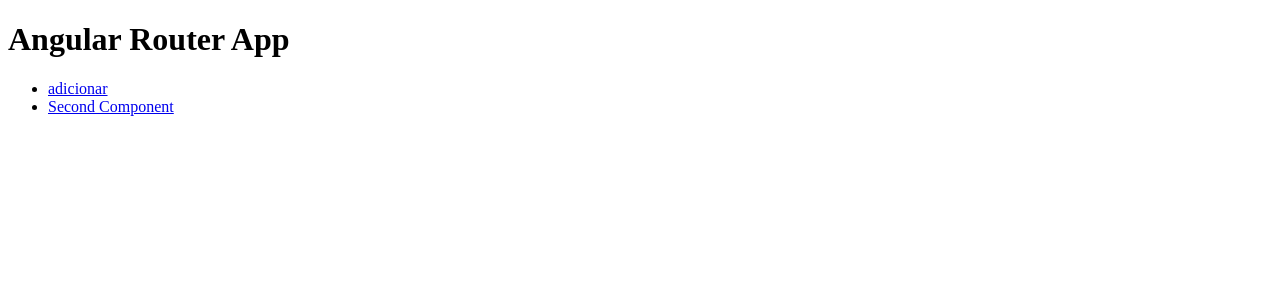
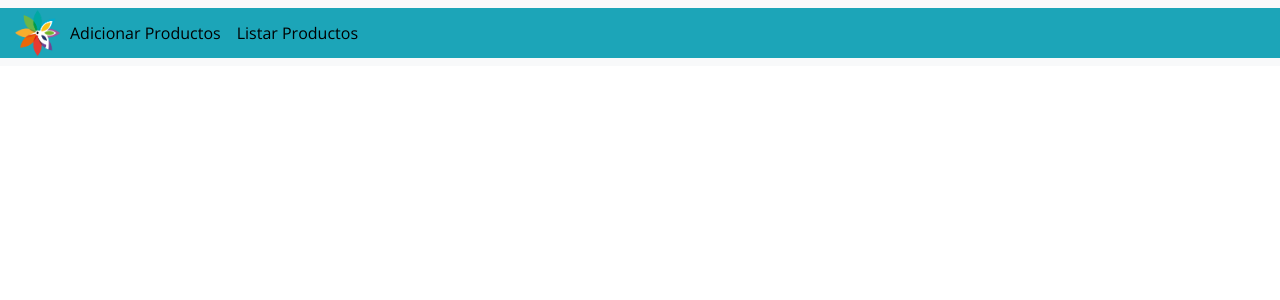
Before and after one commit to Kmylho/PruebaTecnicaAngular, an Angular app: page / in a window 1280 px wide. Shown: the top 300 px of the page. Built offline with nearby package versions, Linux system fonts and the light colour scheme.

Commit message:
bootstrap

```diff
--- a/angular.json
+++ b/angular.json
@@ -25,9 +25,12 @@
               "src/assets"
             ],
             "styles": [
+              "node_modules/bootstrap/dist/css/bootstrap.min.css",
               "src/styles.css"
             ],
-            "scripts": []
+            "scripts": [
+              "node_modules/bootstrap/dist/js/bootstrap.bundle.min.js"
+            ]
           },
           "configurations": {
             "production": {
--- a/package.json
+++ b/package.json
@@ -18,6 +18,7 @@
     "@angular/platform-browser": "^16.0.0",
     "@angular/platform-browser-dynamic": "^16.0.0",
     "@angular/router": "^16.0.0",
+    "bootstrap": "^5.3.1",
     "rxjs": "~7.8.0",
     "tslib": "^2.3.0",
     "zone.js": "~0.13.0"
--- a/src/app/app.component.html
+++ b/src/app/app.component.html
@@ -1,10 +1 @@
-<h1>Angular Router App</h1>
-<!-- This nav gives you links to click, which tells the router which route to use (defined in the routes constant in  AppRoutingModule) -->
-<nav>
-  <ul>
-    <li><a routerLink="/adicionar-productos" routerLinkActive="active" ariaCurrentWhenActive="page">adicionar</a></li>
-    <li><a routerLink="/listar-productos" routerLinkActive="active" ariaCurrentWhenActive="page">Second Component</a></li>
-  </ul>
-</nav>
-<!-- The routed views render in the <router-outlet>-->
-<router-outlet></router-outlet>
+<app-header></app-header>
--- a/src/app/header/header.component.html
+++ b/src/app/header/header.component.html
@@ -1 +1,16 @@
-<p>header works!</p>
+<nav class="navbar navbar-expand-lg bg-body-tertiary">
+  <div class="container-fluid" style="background-color: #1CA5B8;">
+    <img src="../../assets/Img/logo-colibri.png" alt style="height: 50px; width: 50px;">
+    <div class="collapse navbar-collapse" id="navbarNavDropdown">
+      <ul class="navbar-nav">
+        <li class="nav-item">
+          <a class="nav-link active letra" aria-current="page" href="/adicionar-productos">Adicionar Productos</a>
+        </li>
+        <li class="nav-item">
+          <a class="nav-link active letra" aria-current="page" href="/listar-productos">Listar Productos</a>
+        </li>
+      </ul>
+    </div>
+  </div>
+</nav>
+<router-outlet></router-outlet>
--- a/src/index.html
+++ b/src/index.html
@@ -6,6 +6,11 @@
   <base href="/">
   <meta name="viewport" content="width=device-width, initial-scale=1">
   <link rel="icon" type="image/x-icon" href="favicon.ico">
+  <link rel="preconnect" href="https://fonts.googleapis.com">
+  <link rel="preconnect" href="https://fonts.gstatic.com" crossorigin>
+  <link href="https://fonts.googleapis.com/css2?family=Open+Sans:wght@400;500&display=swap" rel="stylesheet">
+  <link rel="stylesheet" href="styles.css">
+
 </head>
 <body>
   <app-root></app-root>
--- a/src/styles.css
+++ b/src/styles.css
@@ -1 +1,3 @@
-/* You can add global styles to this file, and also import other style files */
+.letra{
+  font-family: 'Open Sans', sans-serif;
+}
```
Also changed, not shown: src/assets/Data/gradoDB.json (added, +18 -0 lines), src/assets/Data/listaProductosDB.json (added, +34 -0 lines), src/assets/Data/variedadDB.json (added, +22 -0 lines), src/assets/Img/logo-colibri.png (added), 1 other file (tests, documents, lock files or other folders).
